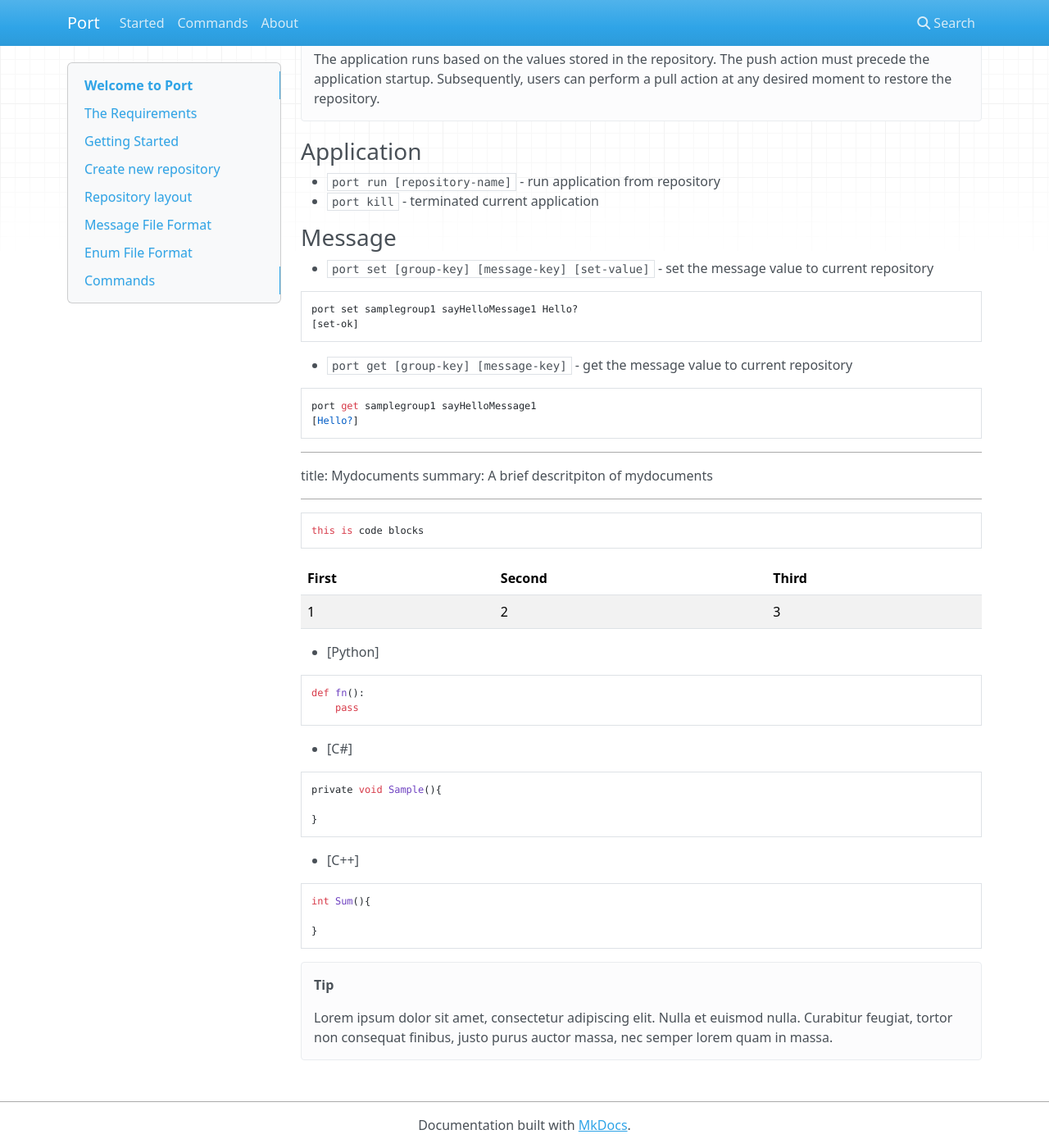
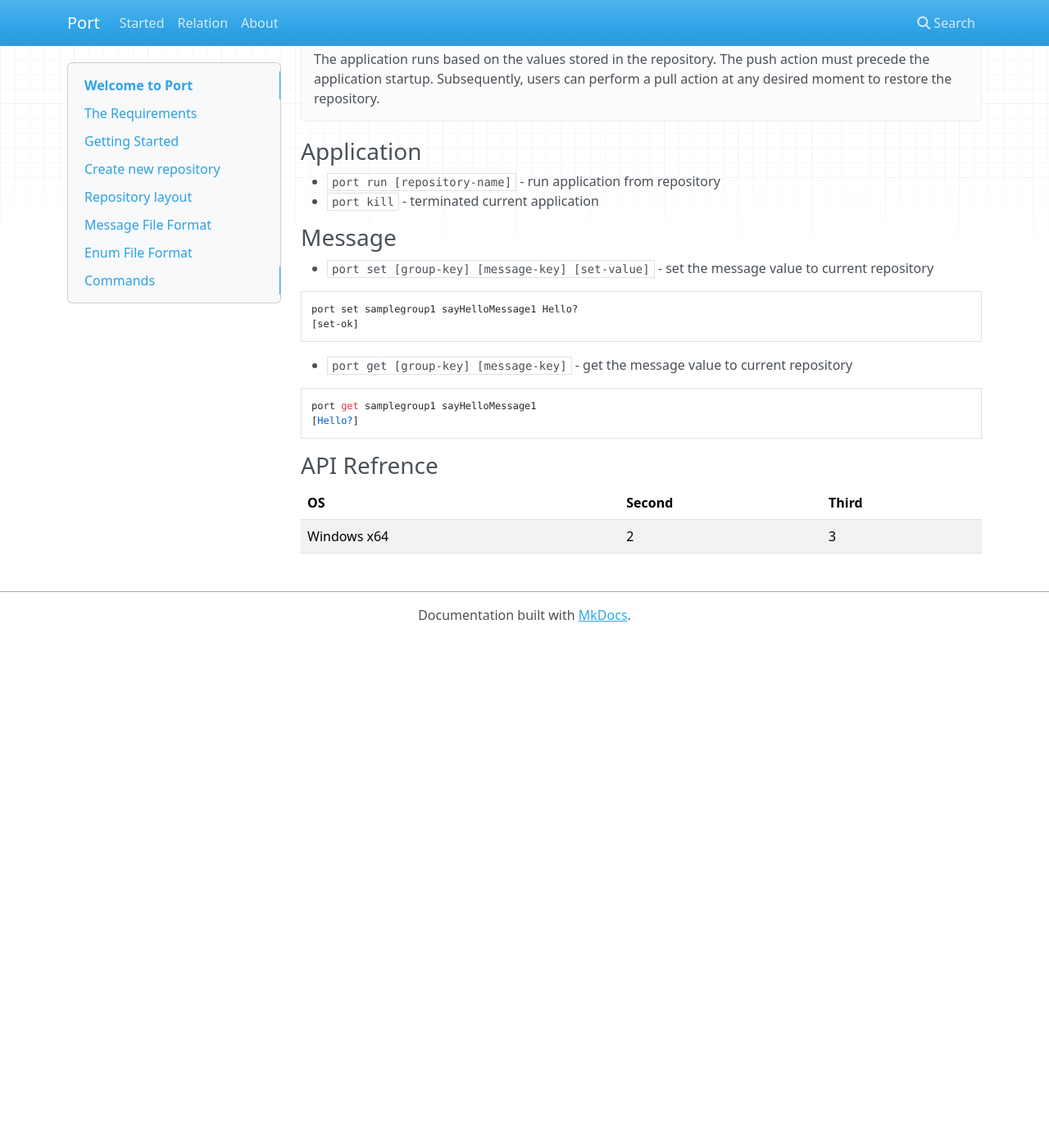
Before and after one commit to portget/portdoc, an MkDocs documentation site: the page built from docs/index.md, in a window 1280 px wide and 1400 px high, scrolled down 1885 px. Shown: the whole window at 82% size. Built offline with MkDocs 1.6.1, drawn with Linux system fonts in a browser that asks for light colours; nearby versions of some CDN libraries; after the commit the page ends 2663 px from its top, so only the background shows below that.

Commit message:
updated for relation

````diff
--- a/docs/index.md
+++ b/docs/index.md
@@ -109,43 +109,9 @@ port get samplegroup1 sayHelloMessage1
 [Hello?]
 ```
 
-____
-title: Mydocuments
-summary: A brief descritpiton of mydocuments
-____
 
-```
-this is code blocks
-```
+### API Refrence
 
-
-
-First | Second | Third
+OS | Second | Third
 ------|--------|--------
-1 | 2 | 3
-
-
-* [Python]
-```python
-def fn():
-    pass
-```
-
-* [C#]
-```C#
-private void Sample(){
-
-}
-```
-
-* [C++]
-```c++
-int Sum(){
-
-}
-```
-
-!!! tip
-    Lorem ipsum dolor sit amet, consectetur adipiscing elit. Nulla et euismod
-    nulla. Curabitur feugiat, tortor non consequat finibus, justo purus auctor
-    massa, nec semper lorem quam in massa.
+Windows x64 | 2 | 3
--- a/mkdocs.yml
+++ b/mkdocs.yml
@@ -2,7 +2,7 @@ site_name: Port
 site_url: https://example.com/
 nav:
   - Started: started.md
-  - Commands: command.md
+  - Relation: relation.md
   - About: about.md
 markdown_extensions:
   - admonition
````
Also changed, not shown: docs/command.md (deleted, +0 -21 lines), docs/relation.md (added, +107 -0 lines), site/404.html, site/about/index.html, site/index.html, site/license/index.html, site/relation/index.html, site/search/search_index.json, site/sitemap.xml, site/started/index.html, 1 other file.
